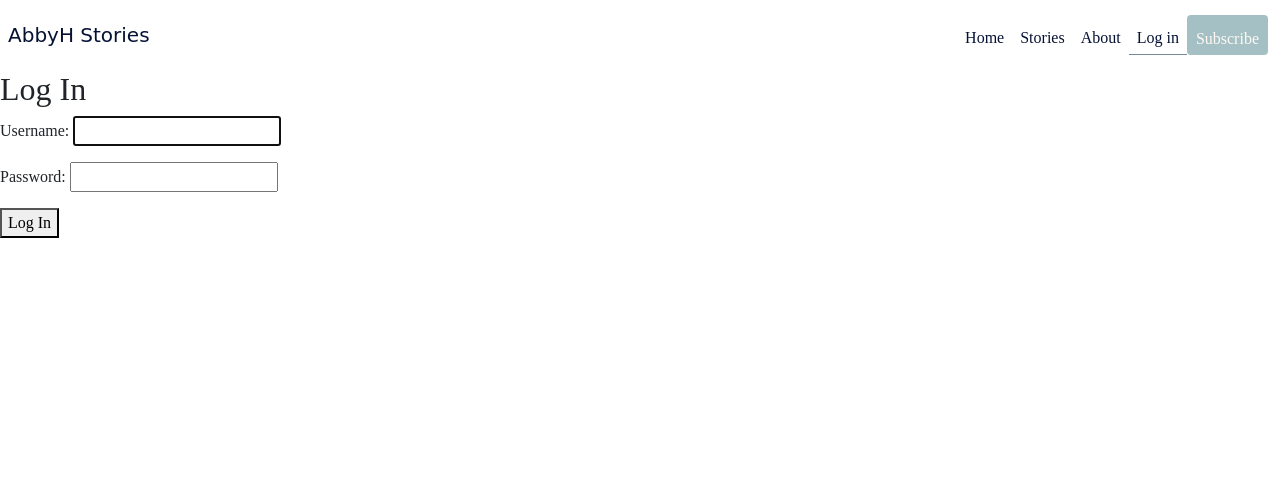
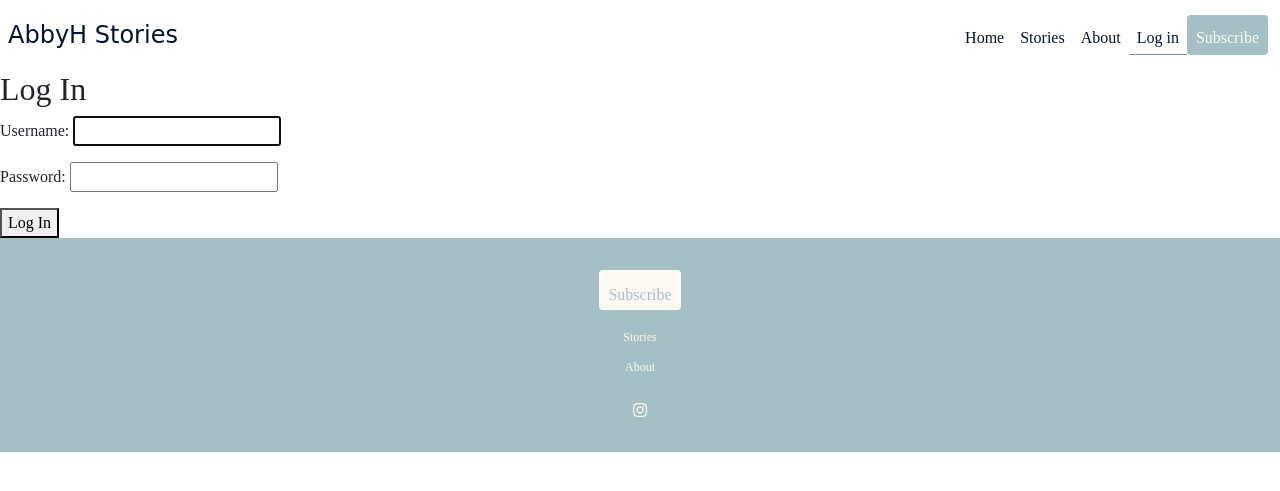
Before and after one commit to thaysom22/justAbbyH, a Django app: a page that uses templates/includes/footer.html in a window 1280 px wide. Shown: the top 491 px of the page. Run offline with Django 3.2, Linux system fonts and the light colour scheme; parts of the project's set-up code (start-up, migrations or seed data) failed here and were passed over; some libraries are stand-ins or nearby versions; some web fonts are replaced.

Commit message:
feat: add footer, complete navbar styling and positioning

```diff
--- a/static/css/base.css
+++ b/static/css/base.css
@@ -36,9 +36,15 @@ body {
 }
 
 /*** BUTTONS ***/
-.btn {
+
+.btn.subscribe-btn {
     background-color: var(--light-blue);
     color: var(--off-white);
+}
+
+.btn.subscribe-btn.btn-color-inv {
+    background-color: var(--off-white);
+    color: var(--light-blue);
 }
 
 /*** NAVBAR ***/
@@ -60,6 +66,7 @@ body {
 
 .navbar .navbar-brand {
     font-family: 'Over the Rainbow', cursive;
+    font-size: 24px;
 }
 
 .navbar .navbar-brand,
@@ -81,6 +88,7 @@ body {
 
 .navbar .navbar-toggler i {
     font-size: 30px;
+    color: var(--dark-blue);
 }
 
 .navbar .navbar-toggler:focus {
@@ -106,15 +114,84 @@ body {
     font-size: 16px;
     line-height: 40px;
     height: 40px;
-    padding: .2rem .5rem;
+    padding: 0 .5rem;
+    padding-top: 2px;
 }
 
 .navbar-nav .nav-link:not(.btn) {
     color: var(--dark-blue);
+    padding-top: 3px;
 }
 
-.nav-link.active {
-    border-bottom: .25px lightslategray solid;
+.navbar-nav .nav-link.active {
+    border-bottom: .1px lightslategray solid;
+    padding-bottom: 0;
+}
+
+.navbar-collapse.show .navbar-nav .btn.subscribe-btn,
+.navbar-collapse.collapsing .navbar-nav .btn.subscribe-btn {
+    order: -1;
+    padding: 3px 1rem 0 1rem;
+    height: 60px;
+    line-height: 60px;
+    font-size: 20px;
+    margin-bottom: 4rem;;
+}
+
+.navbar-collapse.show .navbar-nav .nav-link.active,
+.navbar-collapse.collapsing .navbar-nav .nav-link.active {
+    margin-bottom: .5rem;
+}
+
+.navbar-collapse.show .navbar-nav .nav-link.nav-instagram,
+.navbar-collapse.collapsing .navbar-nav .nav-link.nav-instagram {
+    margin-top: 1.25rem;
+}
+
+.navbar-collapse.show .navbar-nav .nav-link.nav-instagram i,
+.navbar-collapse.collapsing .navbar-nav .nav-link.nav-instagram i {
+    font-size: 20px;
+}
+
+
+/*** FOOTER ***/
+
+footer {
+    display: flex;
+    justify-content: center;
+    align-items: center;
+    background-color: var(--light-blue);
+}
+
+.footer-nav {
+    display: flex;
+    flex-direction: column;
+    justify-content: center;
+    align-items: center;
+    margin: 2rem;
+}
+
+.footer-nav .nav-link.btn {
+    font-size: 16px;
+    line-height: 40px;
+    height: 40px;
+    padding: .2rem .5rem;
+}
+
+.footer-nav .nav-link:not(.btn) {
+    color: var(--off-white);
+    font-size: 12px;
+    line-height: 30px;
+    height: 30px;
+    padding: .75rem .5rem;
+}
+
+.footer-nav .nav-link.nav-instagram {
+    margin-top: 1.25rem;
+}
+
+.footer-nav .nav-link.nav-instagram i {
+    font-size: 16px;
 }
 
 /*** MESSAGES ***/
--- a/templates/includes/footer.html
+++ b/templates/includes/footer.html
@@ -0,0 +1,10 @@
+<footer>
+    <div class="footer-nav">
+        <a class="nav-link subscribe-btn btn btn-color-inv" href="{% url 'subscribe' %}">Subscribe</a>
+        <a class="nav-link" href="{% url 'stories' %}">Stories</a>
+        <a class="nav-link" href="{% url 'about' %}">About</a>
+        <a class="nav-link nav-instagram" href="https://www.instagram.com/">
+            <span class="socialmedia-icon fa-icon-center"><i class="fab fa-instagram"></i></span>
+        </a>
+    </div>
+</footer>
```
